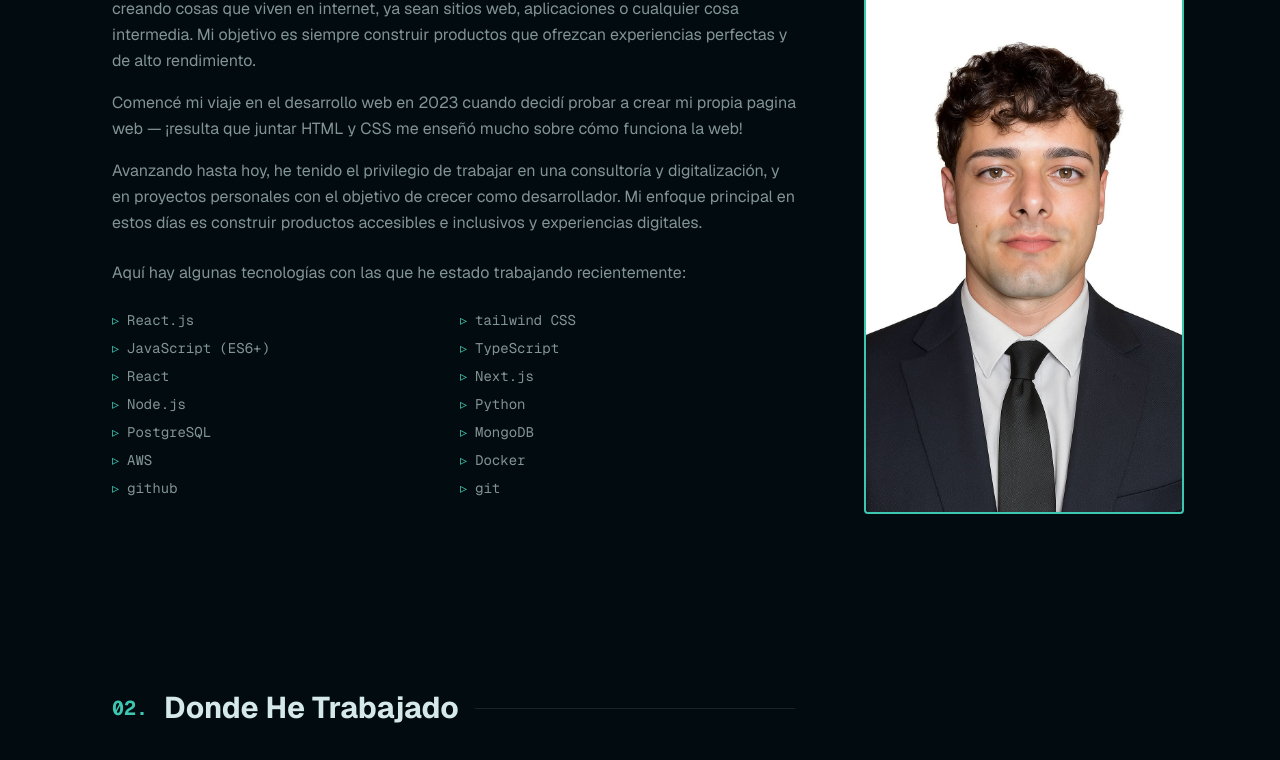
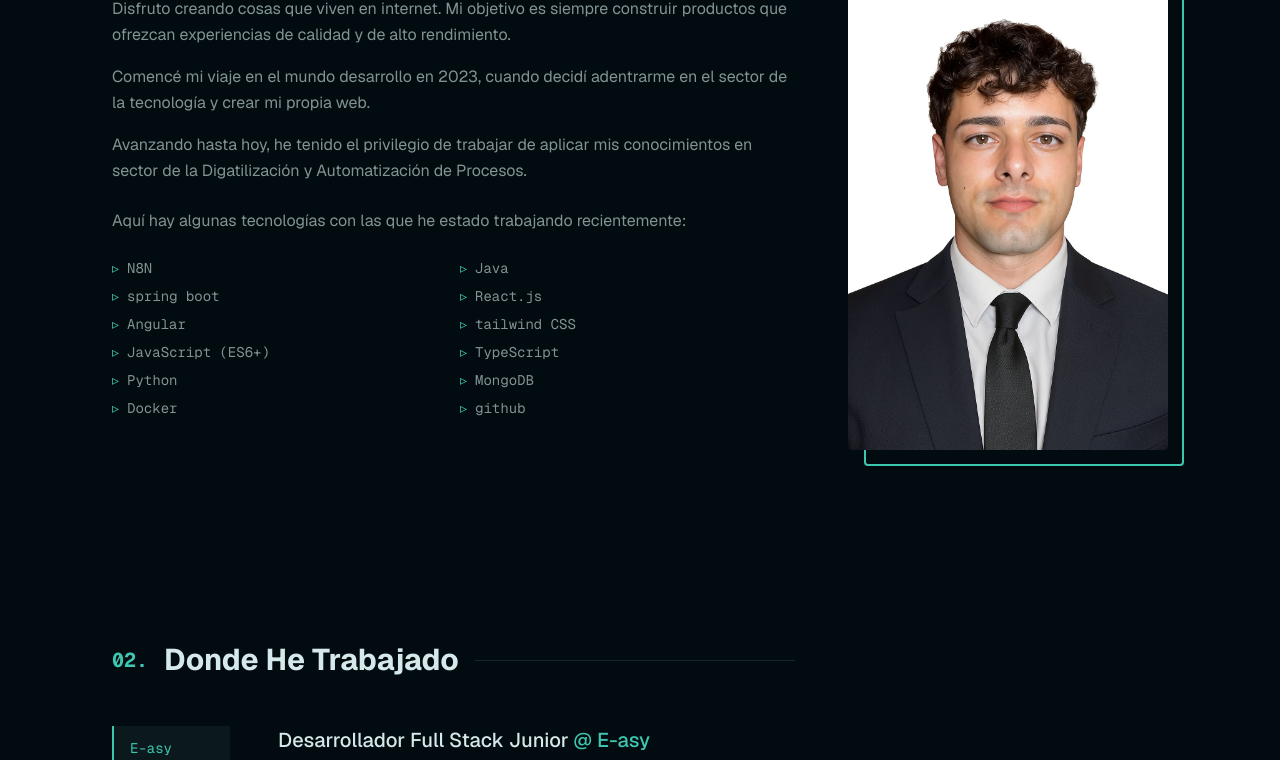
Before and after one commit to Edriandp/Portfolio-v2, a Next.js app: page / in a window 1280 px wide. Shown: the part 994-1754 px from the top of the page. Built offline with nearby package versions, Linux system fonts and the light colour scheme.

Commit message:
Actualizo experiencia

```diff
--- a/app/globals.css
+++ b/app/globals.css
@@ -94,7 +94,14 @@
 }
 
 /* Animated Custom Cursor */
+.cursor-dot,
+.cursor-outline {
+  display: none;
+}
+
+@media (pointer: fine) {
   .cursor-dot {
+    display: block;
     position: fixed;
     top: 0;
     left: 0;
@@ -108,6 +115,7 @@
   }
 
   .cursor-outline {
+    display: block;
     position: fixed;
     top: 0;
     left: 0;
@@ -124,3 +132,4 @@
     width: 48px;
     height: 48px;
   }
+}
--- a/components/about.tsx
+++ b/components/about.tsx
@@ -3,20 +3,18 @@
 import { useLanguage } from "@/contexts/language-context";
 
 const skills = [
+  "N8N",
+  "Java",
+  "spring boot",
   "React.js",
+  "Angular",
   "tailwind CSS",
   "JavaScript (ES6+)",
   "TypeScript",
-  "React",
-  "Next.js",
-  "Node.js",
   "Python",
-  "PostgreSQL",
   "MongoDB",
-  "AWS",
   "Docker",
   "github",
-  "git"
 ];
 
 export function About() {
@@ -49,10 +47,19 @@ export function About() {
           </ul>
         </div>
 
-        <div className="relative group">
+        <div className="relative group w-full max-w-sm mx-auto">
+  {/* Image on top */}
+  <div className="relative z-10 rounded overflow-hidden">
+    <img
+      src="/portrait.jpg"
+      alt="Edrian Díaz"
+      className="w-full h-auto block rounded"
+    />
+  </div>
 
-          <div className="absolute inset-0 border-2 border-primary rounded translate-x-4 translate-y-4 -z-10 group-hover:translate-x-2 group-hover:translate-y-2 transition-transform duration-300"><img src="/portrait.jpg" alt="Edrian Díaz" className="rounded w-full h-full object-cover"/></div>
-        </div>
+  {/* Decorative offset border behind */}
+  <div className="absolute inset-0 border-2 border-primary rounded translate-x-4 translate-y-4 z-0 group-hover:translate-x-2 group-hover:translate-y-2 transition-transform duration-300" />
+</div>
       </div>
     </section>
   );
--- a/components/experience.tsx
+++ b/components/experience.tsx
@@ -6,9 +6,7 @@ import { useLanguage } from "@/contexts/language-context";
 
 const technologies = [
   ["React.js","tailwind CSS","Next.js", "TypeScript", "PostgreSQL", "Redis", "AWS"],
-  ["React", "Node.js", "MongoDB", "GraphQL", "Docker"],
-  ["React", "JavaScript", "SCSS", "Jest", "Git"],
-  ["HTML", "CSS", "JavaScript", "WordPress", "PHP"],
+  ["N8N", "Django", "SAGE X3", "Docker Compose", "GitHub Actions", "APIs RESTful"],
 ];
 
 export function Experience() {
--- a/components/projects.tsx
+++ b/components/projects.tsx
@@ -85,11 +85,7 @@ export function Projects() {
               >
                 <div className="relative overflow-hidden rounded bg-secondary aspect-video">
                   <div className="absolute inset-0 bg-primary/20 group-hover:bg-transparent transition-colors duration-300 z-10" />
-                  <div className="w-full h-full bg-gradient-to-br from-primary/30 to-secondary flex items-center justify-center">
-                    <span className="text-4xl font-bold text-primary/50">
-                      {meta.image.toUpperCase()}
-                    </span>
-                  </div>
+
                 </div>
               </div>
 
--- a/contexts/language-context.tsx
+++ b/contexts/language-context.tsx
@@ -31,9 +31,9 @@ const translations = {
     // About
     about: {
       title: "About Me",
-      p1: "Hello! I'm Edrian, a passionate full stack developer based in Tenerife. I enjoy creating things that live on the internet, whether that be websites, applications, or anything in between. My goal is to always build products that provide pixel-perfect, performant experiences.",
-      p2: "I started my journey in web development back in 2023 when I decided to try and make my own web — turns out hacking together HTML & CSS taught me a lot about how the web works!",
-      p3: "Fast-forward to today, and I've had the privilege of working at a consulting and digitalization company, and several personal projects that have helped me grow as a developer.",
+      p1: "Hello! I'm Edrian, a passionate full stack developer based in Tenerife. I enjoy creating things that live on the internet. My goal is to always build products that provide pixel-perfect, performant experiences.",
+      p2: "I started my journey in the world of development in 2023, when I decided to dive into the sector of technology and create my own website.",
+      p3: "Fast-forward to today, and I've had the privilege of aplying my knowledge in the sector of Digitalization and Process Automation.",
       techTitle: "Here are a few technologies I've been working with recently:",
     },
     // Experience
@@ -43,13 +43,24 @@ const translations = {
         {
           company: "E-asy",
           role: "Junio Full Stack Developer",
-          period: "2025 — Present",
+          period: "2025 — 2025",
           description: [
             "Frontend Design with REACT and Tailwind CSS to create responsive and user-friendly interfaces",
             "Frontend communication with APIs using Axios and Fetch for seamless data integration",
             "Backend Development with Node.js and Express to build robust server-side applications",
             "Database Management using MongoDB and Mongoose for efficient data storage and retrieval",
           ],
+        },
+        {
+          company: "GF Hotels",
+          role: "Full Stack Developer & Artificial Intelligence",
+          period: "2026 — present",
+          description: [
+            "Process automation using AI and n8n to optimize tasks and workflows",
+            "Administration and maintenance of ERP, PMS, and POS systems",
+            "Web application development using the Django Framework",
+            "System and service integration through APIs and automations"
+        ],
         }],
     },
     // Projects
@@ -112,7 +123,7 @@ const translations = {
       label: "04. What's Next?",
       title: "Get In Touch",
       description:
-        "I'm currently looking for new opportunities and my inbox is always open. Whether you have a question, want to collaborate on a project, or just want to say hi, I'll try my best to get back to you!",
+        "My inbox is always open. Whether you have a question, want to collaborate on a project, or just want to say hi, I'll try my best to get back to you!",
       cta: "Say Hello",
     },
     // Footer
@@ -141,9 +152,9 @@ const translations = {
     // About
     about: {
       title: "Sobre Mi",
-      p1: "¡Hola! Soy Edrian, un apasionado desarrollador full stack con sede en San Francisco. Disfruto creando cosas que viven en internet, ya sean sitios web, aplicaciones o cualquier cosa intermedia. Mi objetivo es siempre construir productos que ofrezcan experiencias perfectas y de alto rendimiento.",
-      p2: "Comencé mi viaje en el desarrollo web en 2023 cuando decidí probar a crear mi propia pagina web — ¡resulta que juntar HTML y CSS me enseñó mucho sobre cómo funciona la web!",
-      p3: "Avanzando hasta hoy, he tenido el privilegio de trabajar en una consultoría y digitalización, y en proyectos personales con el objetivo de crecer como desarrollador. Mi enfoque principal en estos días es construir productos accesibles e inclusivos y experiencias digitales.",
+      p1: "¡Hola! Soy Edrian, un apasionado desarrollador full stack con sede en Santa Cruz de Tenerife. Disfruto creando cosas que viven en internet. Mi objetivo es siempre construir productos que ofrezcan experiencias de calidad y de alto rendimiento.",
+      p2: "Comencé mi viaje en el mundo desarrollo en 2023, cuando decidí adentrarme en el sector de la tecnología y crear mi propia web.",
+      p3: "Avanzando hasta hoy, he tenido el privilegio de trabajar de aplicar mis conocimientos en sector de la Digatilización y Automatización de Procesos.",
       techTitle: "Aquí hay algunas tecnologías con las que he estado trabajando recientemente:",
     },
     // Experience
@@ -153,7 +164,7 @@ const translations = {
         {
           company: "E-asy",
           role: "Desarrollador Full Stack Junior",
-          period: "2025 — Presente",
+          period: "2025 — 2025",
           description: [
             "Diseño de frontend con REACT y Tailwind CSS para crear interfaces responsivas y fáciles de usar",
             "Comunicación de frontend con APIs usando Axios y Fetch para una integración de datos perfecta",
@@ -161,9 +172,21 @@ const translations = {
             "Gestión de bases de datos usando MongoDB y Mongoose para un almacenamiento y recuperación de datos eficiente",
           ],
         },
+        {
+          company: "Gf Hoteles",
+          role: "Desarrollador Full Stack e Inteligenia Artificial",
+          period: "2026 — Presente",
+          description: [
+            "Automatización de procesos con IA y n8n para optimizar tareas y flujos de trabajo",
+            "Administración y mantenimiento de sistemas ERP, PMS y TPV",
+            "Desarrollo de aplicaciones web con Django Framework",
+            "Integración de sistemas y servicios mediante APIs y automatizaciones"
+          ],
+        }
 
       ],
     },
+
     // Projects
     projects: {
       title: "Algunas Cosas Que He Construido",
@@ -224,7 +247,7 @@ const translations = {
       label: "04. ¿Qué Sigue?",
       title: "Ponte en Contacto",
       description:
-        "Actualmente estoy buscando nuevas oportunidades y mi bandeja de entrada siempre está abierta. Ya sea que tengas una pregunta, quieras colaborar en un proyecto o simplemente quieras saludar, ¡haré mi mejor esfuerzo para responderte!",
+        "Mi bandeja de entrada siempre está abierta. Ya sea que tengas una pregunta, quieras colaborar en un proyecto o simplemente quieras saludar, ¡haré mi mejor esfuerzo para responderte!",
       cta: "Di Hola",
     },
     // Footer
```
Lines whose indentation alone changed are shown as unchanged.
